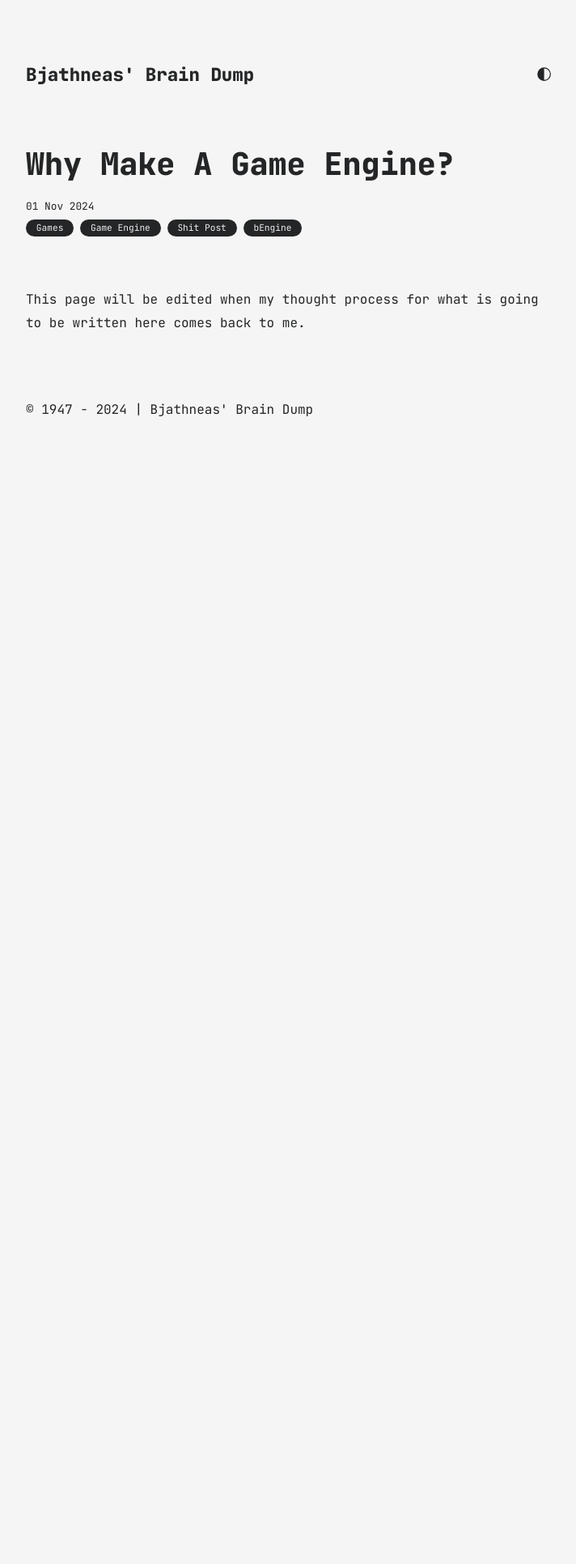
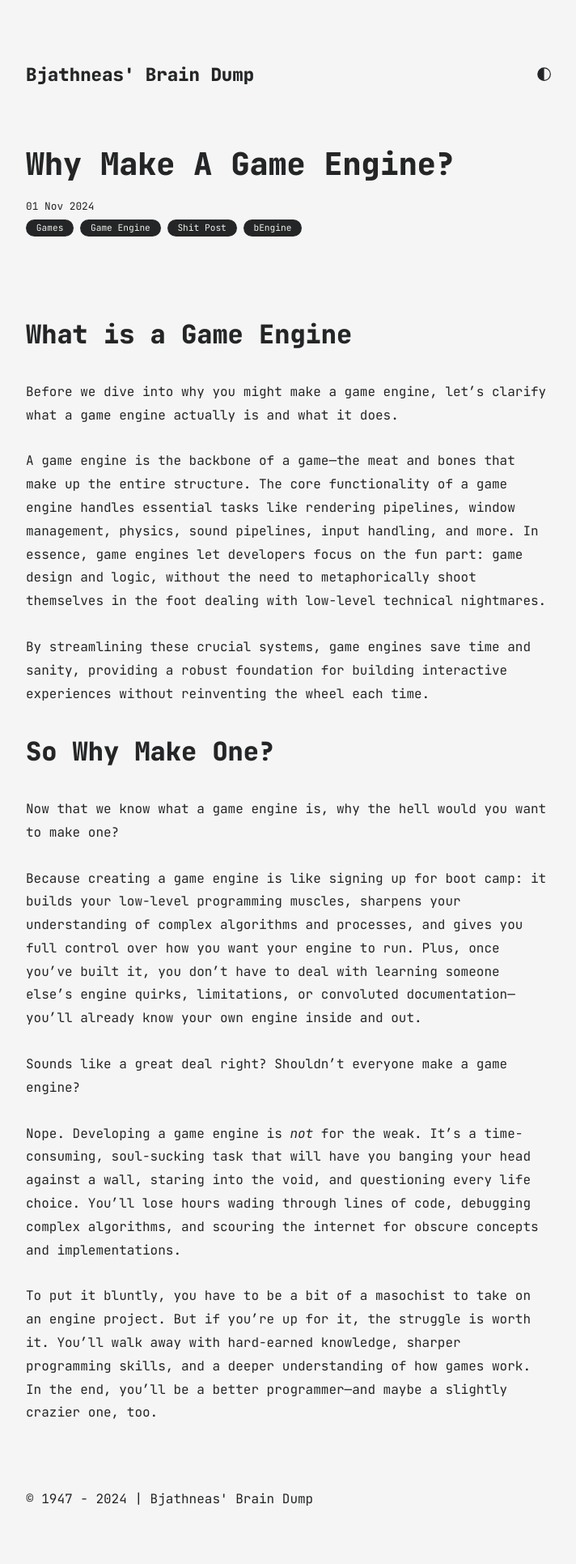
Before and after one commit to Bjathneas/brain-dump, a Jekyll site: the page built from all_collections/_posts/2024-11-1-Why_Make_A_Game_Engine.md, in a window 1280 px wide. Shown: the whole page at 81% size, without its empty margins (283-995 px from the left). Built offline with Jekyll 4.4.1, drawn with Linux system fonts in a browser that asks for light colours; before the commit the page ends 900 px from its top, so only the background shows below that.

Commit message:
Wrote the article ig

```diff
--- a/all_collections/_posts/2024-11-1-Why_Make_A_Game_Engine.md
+++ b/all_collections/_posts/2024-11-1-Why_Make_A_Game_Engine.md
@@ -6,5 +6,20 @@ date: 2024-11-1
 author: Bjathneas
 ---
 
-This page will be edited when my thought process for what is going to be
-written here comes back to me.
+# What is a Game Engine
+Before we dive into why you might make a game engine, let’s clarify what a game engine actually is and what it does.
+
+A game engine is the backbone of a game—the meat and bones that make up the entire structure. The core functionality of a game engine handles essential tasks like rendering pipelines, window management, physics, sound pipelines, input handling, and more. In essence, game engines let developers focus on the fun part: game design and logic, without the need to metaphorically shoot themselves in the foot dealing with low-level technical nightmares.
+
+By streamlining these crucial systems, game engines save time and sanity, providing a robust foundation for building interactive experiences without reinventing the wheel each time.
+
+# So Why Make One?
+Now that we know what a game engine is, why the hell would you want to make one?
+
+Because creating a game engine is like signing up for boot camp: it builds your low-level programming muscles, sharpens your understanding of complex algorithms and processes, and gives you full control over how you want your engine to run. Plus, once you've built it, you don’t have to deal with learning someone else’s engine quirks, limitations, or convoluted documentation—you’ll already know your own engine inside and out.
+
+Sounds like a great deal right? Shouldn't everyone make a game engine?
+
+Nope. Developing a game engine is *not* for the weak. It’s a time-consuming, soul-sucking task that will have you banging your head against a wall, staring into the void, and questioning every life choice. You’ll lose hours wading through lines of code, debugging complex algorithms, and scouring the internet for obscure concepts and implementations.
+
+To put it bluntly, you have to be a bit of a masochist to take on an engine project. But if you’re up for it, the struggle is worth it. You’ll walk away with hard-earned knowledge, sharper programming skills, and a deeper understanding of how games work. In the end, you’ll be a better programmer—and maybe a slightly crazier one, too.
```
